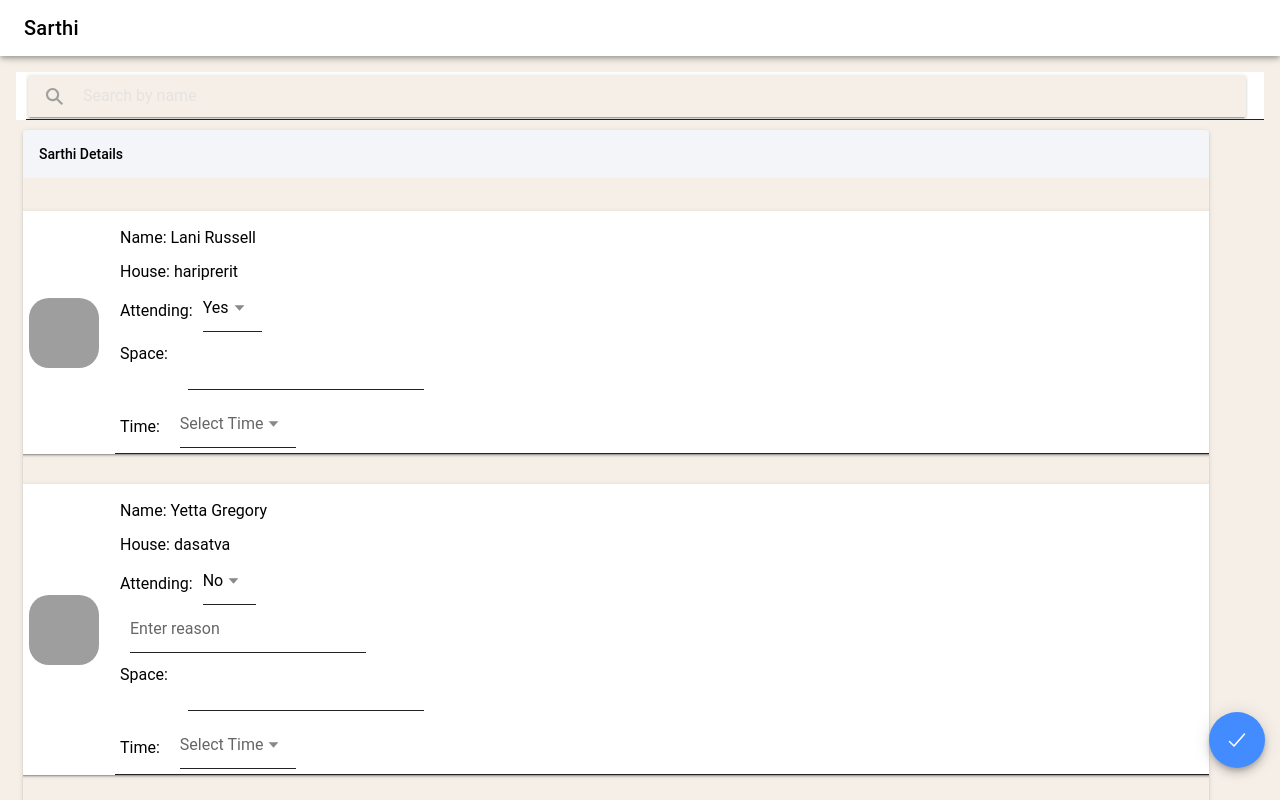
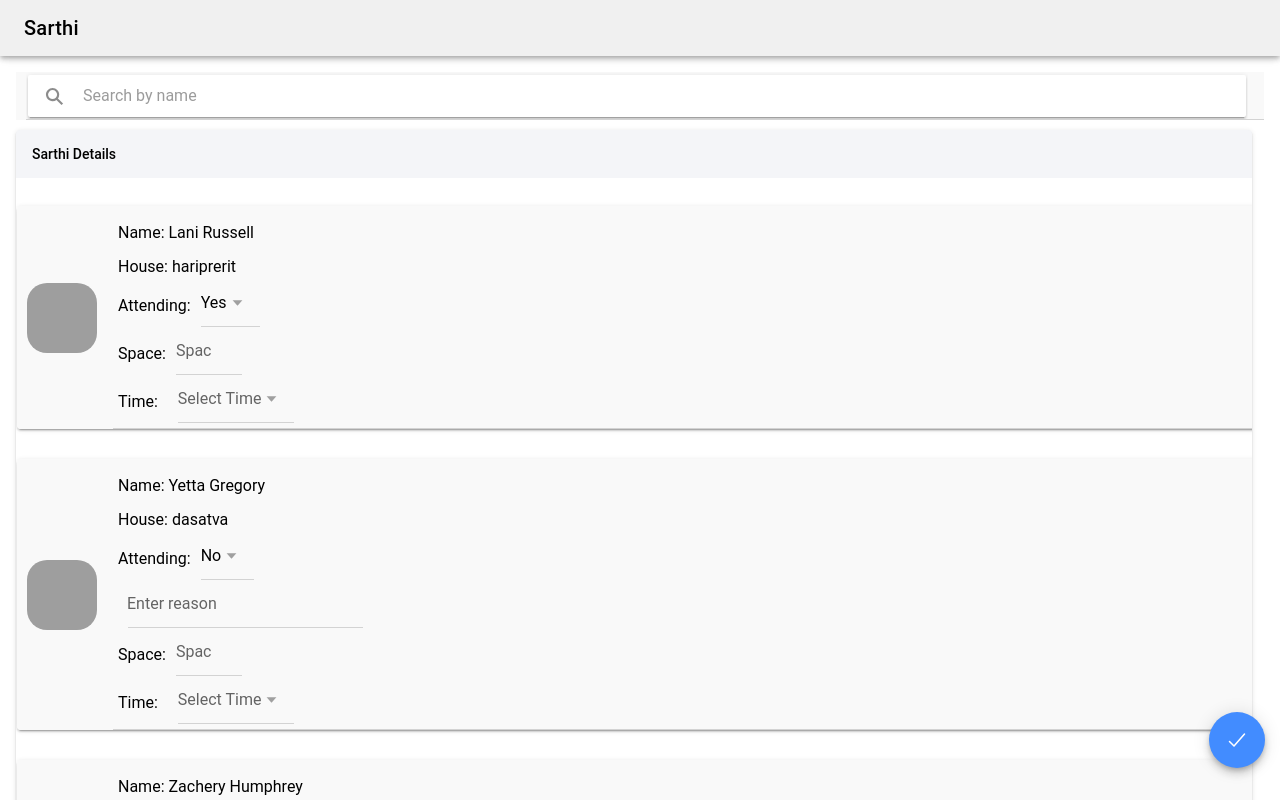
Before and after one commit to RohanGhevariya/RideSevaScarborough, a React (Vite) app: page /sarthi in a window 1280 px wide. Built offline with nearby package versions, Linux system fonts and the light colour scheme; grey boxes are pictures that could not be loaded.

Commit message:
initial commit

```diff
--- a/src/App.tsx
+++ b/src/App.tsx
@@ -38,7 +38,7 @@ const App: React.FC = () => {
     <IonApp>
       <IonReactRouter>
         <IonRouterOutlet>
-          <Redirect exact path="/" to="/home" />
+          <Redirect exact path="/" to="/ride" />
           <Route exact path="/home" component={Home}></Route>
           <Route exact path="/ride" component={RideManagement}></Route>
           <Route exact path="/yuvako" component={Yuvako}></Route>
--- a/src/pages/AssignRide.tsx
+++ b/src/pages/AssignRide.tsx
@@ -149,6 +149,7 @@ const AssignRide: React.FC = () => {
             <IonCardTitle>Sarthi</IonCardTitle>
             <IonCardSubtitle>Sarthi Name : {selectedSarthi}</IonCardSubtitle>
           </IonCardHeader>
+
           <IonCardContent>
             <IonInfiniteScroll>
               <IonList>
@@ -167,6 +168,7 @@ const AssignRide: React.FC = () => {
             <IonCardTitle>Yuvako</IonCardTitle>
             <IonCardSubtitle>{selectedHouse}</IonCardSubtitle>
           </IonCardHeader>
+
           <IonCardContent>
             {filteredParticipants.length === 0 ? (
               <IonLabel style={{ marginLeft: "30px" }}>
--- a/src/pages/Sarthi.tsx
+++ b/src/pages/Sarthi.tsx
@@ -117,13 +117,19 @@ const Sarthi: React.FC = () => {
         </IonItem>
         <IonCard
           color="dark"
-          style={{ width: "95%", height: "100%", marginLeft: "7px" }}
+          style={{ width: "99%", height: "100%", marginLeft: "0px" }}
         >
           <IonCardHeader>
             <IonCardSubtitle>Sarthi Details</IonCardSubtitle>
           </IonCardHeader>
           <IonContent>
-            <IonCardContent style={{ width: "120%", marginLeft: "-40px" }}>
+            <IonCardContent
+              style={{
+                width: "115%",
+                marginLeft: "-30px",
+                marginTop: "-5px",
+              }}
+            >
               <IonGrid className=".card-grid">
                 {sarthis
                   .filter((sarthi) =>
@@ -132,7 +138,7 @@ const Sarthi: React.FC = () => {
                   .map((sarthi, index) => (
                     <IonRow key={sarthi.guid}>
                       <IonCol>
-                        <IonCard style={{ width: "100%" }}>
+                        <IonCard style={{ width: "100%", marginLeft: "5px" }}>
                           <IonItem>
                             <IonAvatar slot="start" className="ion-avatar">
                               <img
@@ -186,16 +192,24 @@ const Sarthi: React.FC = () => {
                                 {sarthi.attending === "no" && (
                                   <IonRow>
                                     <IonItem>
-                                      <IonInput placeholder="Enter reason"></IonInput>
+                                      <IonInput
+                                        style={{ marginLeft: "-1px" }}
+                                        placeholder="Enter reason"
+                                      ></IonInput>
                                     </IonItem>
                                   </IonRow>
                                 )}
                                 <IonRow style={{ marginTop: "0px" }}>
-                                  <IonLabel style={{ marginTop: "10px" }}>
+                                  <IonLabel style={{ marginTop: "15px" }}>
                                     Space:
                                   </IonLabel>
-                                  <IonItem style={{ margin: "10px" }}>
-                                    <IonInput>{sarthi.date}</IonInput>
+                                  <IonItem>
+                                    <IonInput
+                                      style={{ width: "50px", height: "10px" }}
+                                      type="number"
+                                      inputMode="numeric"
+                                      placeholder="Space"
+                                    ></IonInput>
                                   </IonItem>
                                 </IonRow>
                                 <IonRow>
--- a/src/theme/variables.css
+++ b/src/theme/variables.css
@@ -3,77 +3,31 @@ http://ionicframework.com/docs/theming/ */
 
 /** Ionic CSS Variables **/
 :root {
-  /** primary **/
-  --ion-color-primary: #3880ff;
-  --ion-color-primary-rgb: 56, 128, 255;
-  --ion-color-primary-contrast: #ffffff;
-  --ion-color-primary-contrast-rgb: 255, 255, 255;
-  --ion-color-primary-shade: #3171e0;
-  --ion-color-primary-tint: #4c8dff;
+	--ion-background-color: #ffffff;
+	--ion-background-color-rgb: 255,255,255;
 
-  /** secondary **/
-  --ion-color-secondary: #3dc2ff;
-  --ion-color-secondary-rgb: 61, 194, 255;
-  --ion-color-secondary-contrast: #ffffff;
-  --ion-color-secondary-contrast-rgb: 255, 255, 255;
-  --ion-color-secondary-shade: #36abe0;
-  --ion-color-secondary-tint: #50c8ff;
+	--ion-text-color: #000000;
+	--ion-text-color-rgb: 0,0,0;
 
-  /** tertiary **/
-  --ion-color-tertiary: #5260ff;
-  --ion-color-tertiary-rgb: 82, 96, 255;
-  --ion-color-tertiary-contrast: #ffffff;
-  --ion-color-tertiary-contrast-rgb: 255, 255, 255;
-  --ion-color-tertiary-shade: #4854e0;
-  --ion-color-tertiary-tint: #6370ff;
-
-  /** success **/
-  --ion-color-success: #2dd36f;
-  --ion-color-success-rgb: 45, 211, 111;
-  --ion-color-success-contrast: #ffffff;
-  --ion-color-success-contrast-rgb: 255, 255, 255;
-  --ion-color-success-shade: #28ba62;
-  --ion-color-success-tint: #42d77d;
-
-  /** warning **/
-  --ion-color-warning: #ffc409;
-  --ion-color-warning-rgb: 255, 196, 9;
-  --ion-color-warning-contrast: #000000;
-  --ion-color-warning-contrast-rgb: 0, 0, 0;
-  --ion-color-warning-shade: #e0ac08;
-  --ion-color-warning-tint: #ffca22;
-
-  /** danger **/
-  --ion-color-danger: #eb445a;
-  --ion-color-danger-rgb: 235, 68, 90;
-  --ion-color-danger-contrast: #ffffff;
-  --ion-color-danger-contrast-rgb: 255, 255, 255;
-  --ion-color-danger-shade: #cf3c4f;
-  --ion-color-danger-tint: #ed576b;
-
-  /** dark **/
-  --ion-color-dark: #222428;
-  --ion-color-dark-rgb: 34, 36, 40;
-  --ion-color-dark-contrast: #ffffff;
-  --ion-color-dark-contrast-rgb: 255, 255, 255;
-  --ion-color-dark-shade: #1e2023;
-  --ion-color-dark-tint: #383a3e;
-
-  /** medium **/
-  --ion-color-medium: #92949c;
-  --ion-color-medium-rgb: 146, 148, 156;
-  --ion-color-medium-contrast: #ffffff;
-  --ion-color-medium-contrast-rgb: 255, 255, 255;
-  --ion-color-medium-shade: #808289;
-  --ion-color-medium-tint: #9d9fa6;
-
-  /** light **/
-  --ion-color-light: #f4f5f8;
-  --ion-color-light-rgb: 244, 245, 248;
-  --ion-color-light-contrast: #000000;
-  --ion-color-light-contrast-rgb: 0, 0, 0;
-  --ion-color-light-shade: #d7d8da;
-  --ion-color-light-tint: #f5f6f9;
+	--ion-color-step-50: #f2f2f2;
+	--ion-color-step-100: #e6e6e6;
+	--ion-color-step-150: #d9d9d9;
+	--ion-color-step-200: #cccccc;
+	--ion-color-step-250: #bfbfbf;
+	--ion-color-step-300: #b3b3b3;
+	--ion-color-step-350: #a6a6a6;
+	--ion-color-step-400: #999999;
+	--ion-color-step-450: #8c8c8c;
+	--ion-color-step-500: #808080;
+	--ion-color-step-550: #737373;
+	--ion-color-step-600: #666666;
+	--ion-color-step-650: #595959;
+	--ion-color-step-700: #4d4d4d;
+	--ion-color-step-750: #404040;
+	--ion-color-step-800: #333333;
+	--ion-color-step-850: #262626;
+	--ion-color-step-900: #191919;
+	--ion-color-step-950: #0d0d0d;
 }
 
 @media (prefers-color-scheme: light) {
@@ -153,35 +107,35 @@ http://ionicframework.com/docs/theming/ */
    */
 
   .ios body {
-    --ion-background-color: #000000;
-    --ion-background-color-rgb: 0,0,0;
+    --ion-background-color: #ffffff;
+    --ion-background-color-rgb: 255, 255, 255;
 
-    --ion-text-color: #ffffff;
-    --ion-text-color-rgb: 255,255,255;
+    --ion-text-color: #000000;
+    --ion-text-color-rgb: 0, 0, 0;
 
-    --ion-color-step-50: #0d0d0d;
-    --ion-color-step-100: #1a1a1a;
-    --ion-color-step-150: #262626;
-    --ion-color-step-200: #333333;
-    --ion-color-step-250: #404040;
-    --ion-color-step-300: #4d4d4d;
-    --ion-color-step-350: #595959;
-    --ion-color-step-400: #666666;
-    --ion-color-step-450: #737373;
-    --ion-color-step-500: #808080;
-    --ion-color-step-550: #8c8c8c;
-    --ion-color-step-600: #999999;
-    --ion-color-step-650: #a6a6a6;
-    --ion-color-step-700: #b3b3b3;
-    --ion-color-step-750: #bfbfbf;
-    --ion-color-step-800: #cccccc;
-    --ion-color-step-850: #d9d9d9;
-    --ion-color-step-900: #e6e6e6;
-    --ion-color-step-950: #f2f2f2;
+    --ion-color-step-50: #f9f9f9;
+    --ion-color-step-100: #f0f0f0;
+    --ion-color-step-150: #e6e6e6;
+    --ion-color-step-200: #dcdcdc;
+    --ion-color-step-250: #d2d2d2;
+    --ion-color-step-300: #c8c8c8;
+    --ion-color-step-350: #bebebe;
+    --ion-color-step-400: #b4b4b4;
+    --ion-color-step-450: #aaaaaa;
+    --ion-color-step-500: #a0a0a0;
+    --ion-color-step-550: #969696;
+    --ion-color-step-600: #8c8c8c;
+    --ion-color-step-650: #828282;
+    --ion-color-step-700: #787878;
+    --ion-color-step-750: #6e6e6e;
+    --ion-color-step-800: #646464;
+    --ion-color-step-850: #5a5a5a;
+    --ion-color-step-900: #505050;
+    --ion-color-step-950: #464646;
 
-    --ion-item-background: #000000;
+    --ion-item-background: #f9f9f9;
 
-    --ion-card-background: #1c1c1d;
+    --ion-card-background: #ffffff;
   }
 
   .ios ion-modal {
@@ -197,39 +151,39 @@ http://ionicframework.com/docs/theming/ */
    */
 
   .md body {
-    --ion-background-color: #F5EFE7;
-    --ion-background-color-rgb: 18,18,18;
+    --ion-background-color: #ffffff;
+    --ion-background-color-rgb: 255, 255, 255;
 
     --ion-text-color: #000000;
-    --ion-text-color-rgb: 255,255,255;
+    --ion-text-color-rgb: 0, 0, 0;
 
-    --ion-border-color: #222222;
+    --ion-border-color: #d3d3d3;
 
-    --ion-color-step-50: #1e1e1e;
-    --ion-color-step-100: #2a2a2a;
-    --ion-color-step-150: #363636;
-    --ion-color-step-200: #414141;
-    --ion-color-step-250: #4d4d4d;
-    --ion-color-step-300: #595959;
-    --ion-color-step-350: #656565;
-    --ion-color-step-400: #717171;
-    --ion-color-step-450: #7d7d7d;
-    --ion-color-step-500: #898989;
-    --ion-color-step-550: #949494;
-    --ion-color-step-600: #a0a0a0;
-    --ion-color-step-650: #acacac;
-    --ion-color-step-700: #b8b8b8;
-    --ion-color-step-750: #c4c4c4;
-    --ion-color-step-800: #d0d0d0;
-    --ion-color-step-850: #dbdbdb;
-    --ion-color-step-900: #e7e7e7;
-    --ion-color-step-950: #f3f3f3;
+    --ion-color-step-50: #f9f9f9;
+    --ion-color-step-100: #f0f0f0;
+    --ion-color-step-150: #e6e6e6;
+    --ion-color-step-200: #dcdcdc;
+    --ion-color-step-250: #d2d2d2;
+    --ion-color-step-300: #c8c8c8;
+    --ion-color-step-350: #bebebe;
+    --ion-color-step-400: #b4b4b4;
+    --ion-color-step-450: #aaaaaa;
+    --ion-color-step-500: #a0a0a0;
+    --ion-color-step-550: #969696;
+    --ion-color-step-600: #8c8c8c;
+    --ion-color-step-650: #828282;
+    --ion-color-step-700: #787878;
+    --ion-color-step-750: #6e6e6e;
+    --ion-color-step-800: #646464;
+    --ion-color-step-850: #5a5a5a;
+    --ion-color-step-900: #505050;
+    --ion-color-step-950: #464646;
 
-    --ion-item-background: #ffffff;
+    --ion-item-background: #f9f9f9;
 
-    --ion-toolbar-background: #ffffff;
+    --ion-toolbar-background: #f0f0f0;
 
-    --ion-tab-bar-background: #ffffff;
+    --ion-tab-bar-background: #f0f0f0;
 
     --ion-card-background: #ffffff;
   }
```
Also changed, not shown: src/pages/Yuvako.tsx (+11 -15 lines), 21 other files (tests, documents, lock files or other folders).
